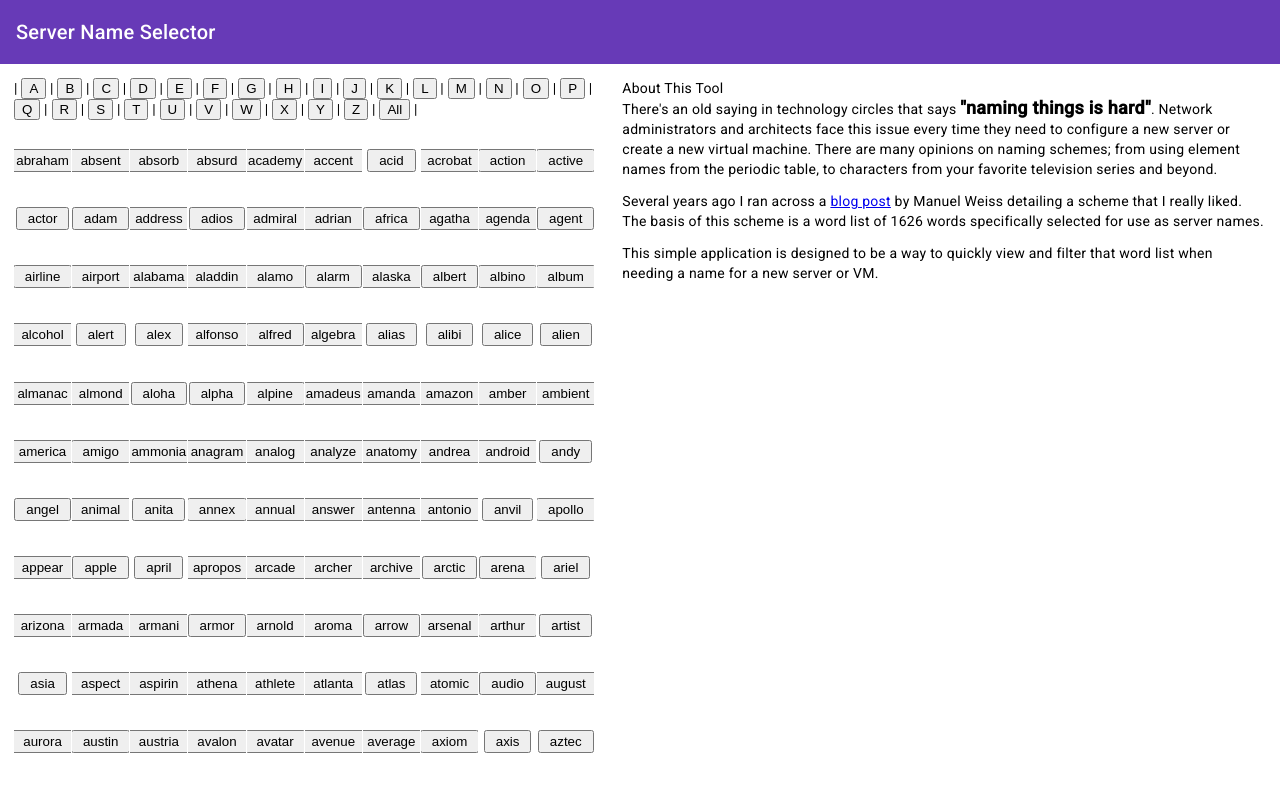
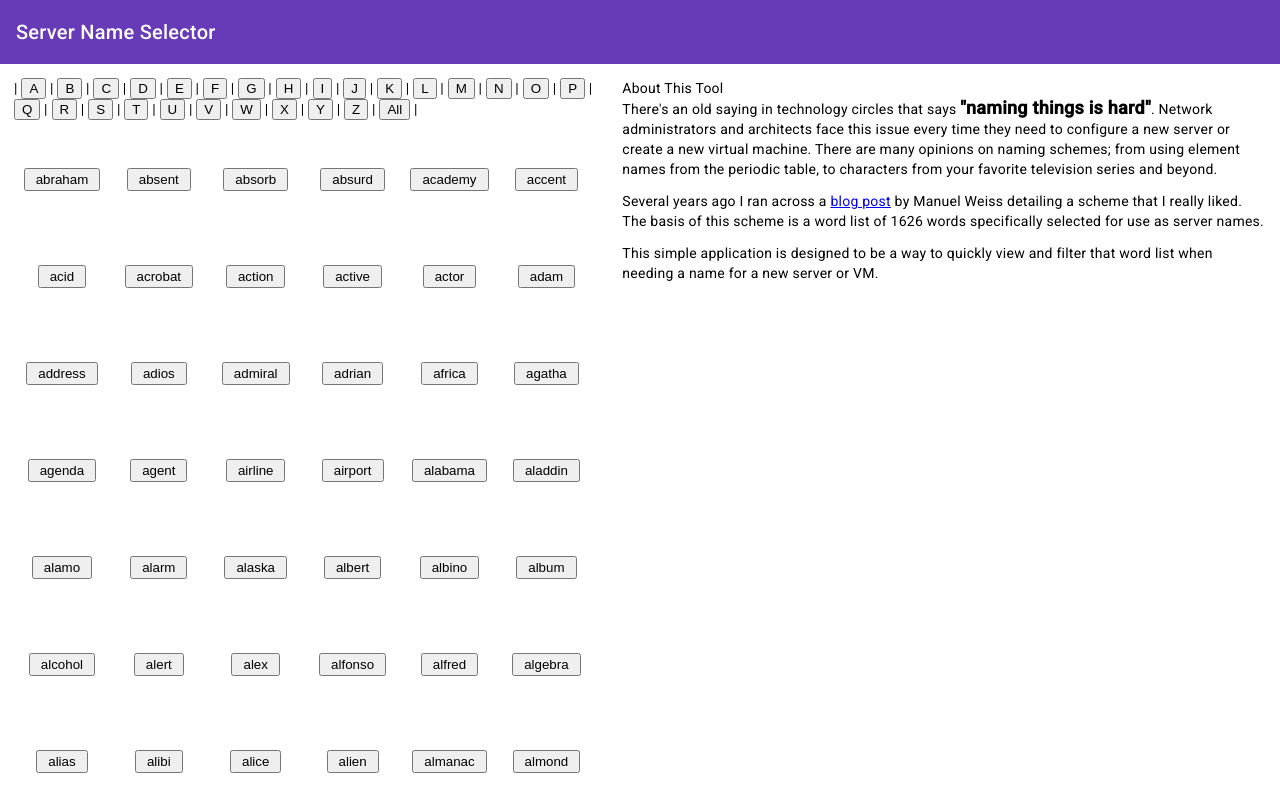
Before and after one commit to dskaggs/server-names, an Angular app: page / in a window 1280 px wide. Shown: the top 787 px of the page. Built offline with nearby package versions, Linux system fonts and the light colour scheme.

Commit message:
Reduced number of columns for names

```diff
--- a/src/app/name-list/name-list.component.html
+++ b/src/app/name-list/name-list.component.html
@@ -6,7 +6,7 @@
 </div>
 <div>
   <ng-container *ngIf="names$ | async as names" class="name-list">
-    <mat-grid-list cols="10">
+    <mat-grid-list cols="6">
       <mat-grid-tile *ngFor="let name of names;"><button class="server-name" >{{ name }}</button></mat-grid-tile>
     </mat-grid-list>
   </ng-container>
```
